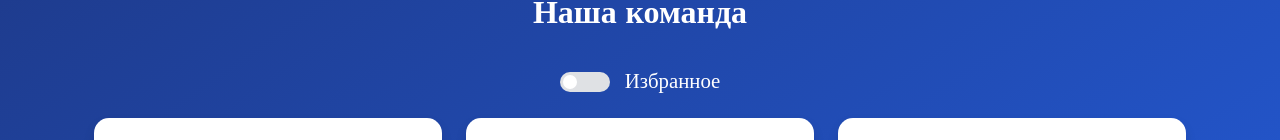
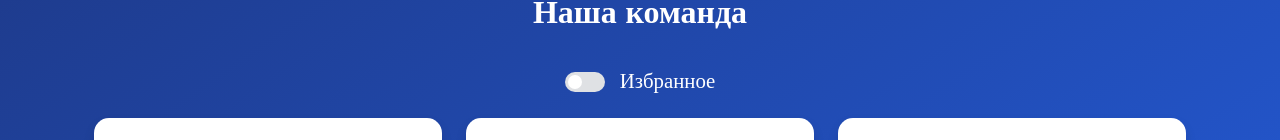
Before and after one commit to s1vo/hakaton-react, a React (Create React App) app: page /favourites in a window 1280 px wide. Shown: the part 137-277 px from the top of the page. Built offline with nearby package versions, Linux system fonts and the light colour scheme; the HTML template or start-up script is replaced by a standard one.

Commit message:
fix width checkbox 2

```diff
--- a/src/shared/ui/checkbox/checkbox.css
+++ b/src/shared/ui/checkbox/checkbox.css
@@ -17,7 +17,7 @@
   height: 20px;
   margin: 0;
   position: relative;
-  width: 50px;
+  width: 40px;
 }
 
 .checkbox-wrapper-2 .ikxBAC::before {
@@ -60,7 +60,7 @@
 
 .checkbox-wrapper-2 .ikxBAC:checked::after {
   background-color: #fff;
-  left: 33px;
+  left: 23px;
 }
 
 .checkbox-wrapper-2 :focus:not(.focus-visible) {
```
